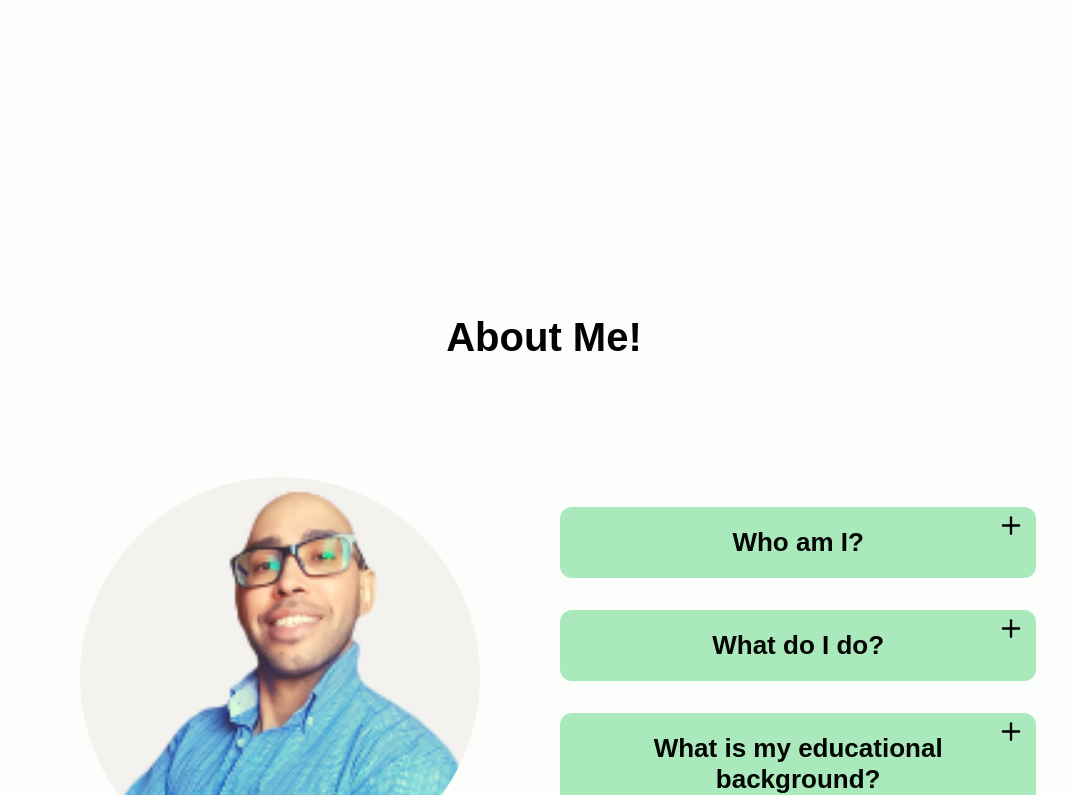
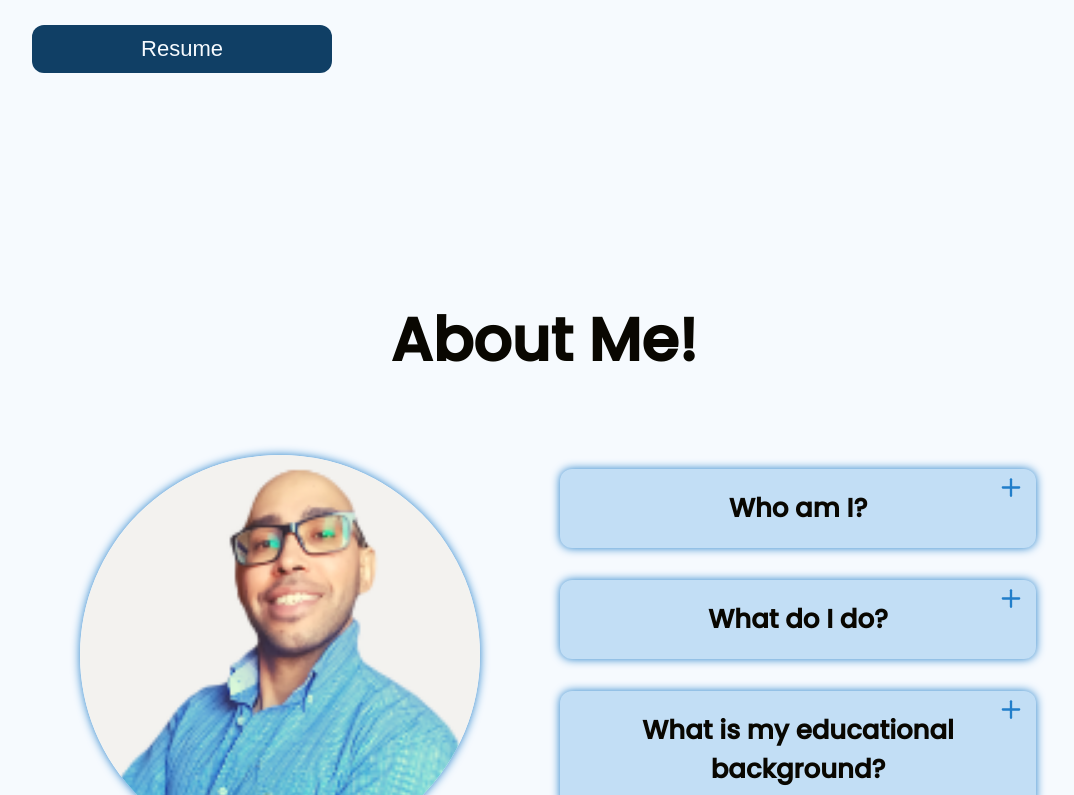
Before and after one commit to jonasmachados/portfolio, a React (Create React App) app: page / in a window 1280 px wide. Shown: the part 654-1449 px from the top of the page, without its empty margins (96-1170 px from the left). Built offline with nearby package versions, Linux system fonts and the light colour scheme; no server answers; a web font is replaced by a local one.

Commit message:
:lipstick: style: Update default styling in index.css - updating default styles in index.css for heading (h), paragraph (p), and anchor (a) elements, and making color adjustments

```diff
--- a/src/index.css
+++ b/src/index.css
@@ -1,10 +1,11 @@
+@import url("https://fonts.googleapis.com/css2?family=Poppins:wght@400;500&display=swap");
+
 :root {
-  --primary-color: #aae9bc;
-  --second-color: #e3f8f3;
-  --third-color: #5ad3b9;
-  --background-color: #fcfefb;
-  --text-main: #020401;
-  --text-secondary: #202020;
+  --primary-color: #c2def5;
+  --secondary-color: #103f65;
+  --accent-color: #217eca;
+  --background-color: #f6fafe;
+  --text-color: #090701;
 }
 
 html {
@@ -14,26 +15,35 @@ html {
 
 body {
   margin: 0;
-  background-color: var(--background-color)!important;
+  background-color: var(--background-color) !important;
   color: var(--text-main) !important;
-  font-family: "Centra", sans-serif !important;
+  font-family: "Poppins", sans-serif;
+}
+
+h1,
+p {
+  font-family: "Poppins", sans-serif;
+  text-align: center;
+  color: var(--text-color);
+  margin: 0;
+  padding: 0;
 }
 
 h1 {
-  font-family: sans-serif;
-  text-align: center;
-  font-size: 40px;
+  font-size: 60px;
   font-weight: 900;
-  padding-bottom: 2%;
+  text-transform: capitalize;
 }
 
 p {
   font-size: 30px;
-  text-align: center;
-  color: var(--text-main) ;
-  padding-bottom: 2%;
 }
 
 a {
+  text-decoration: none;
   font-size: 25px;
 }
+
+a:hover {
+  text-decoration: none;
+}
```
